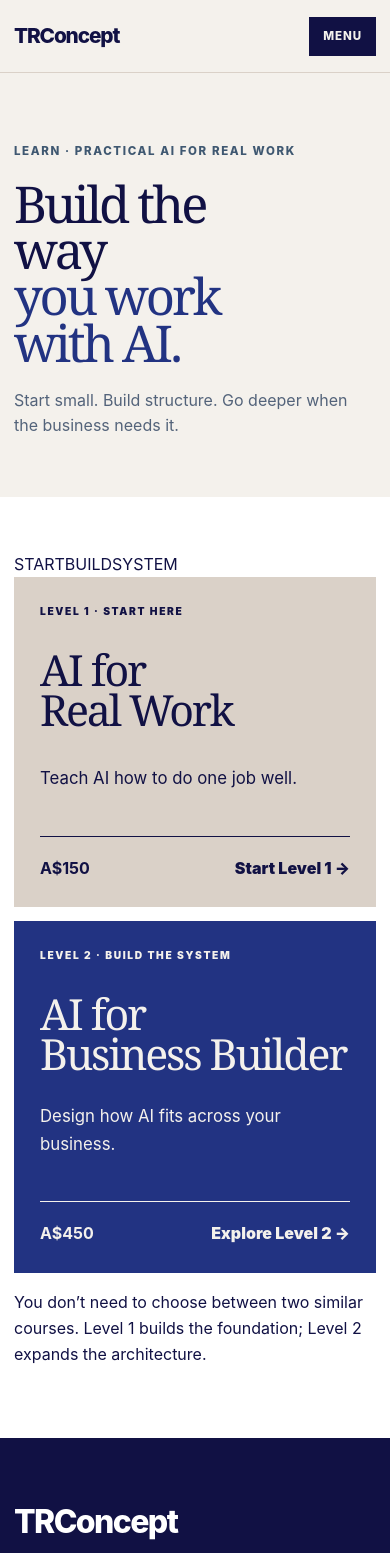
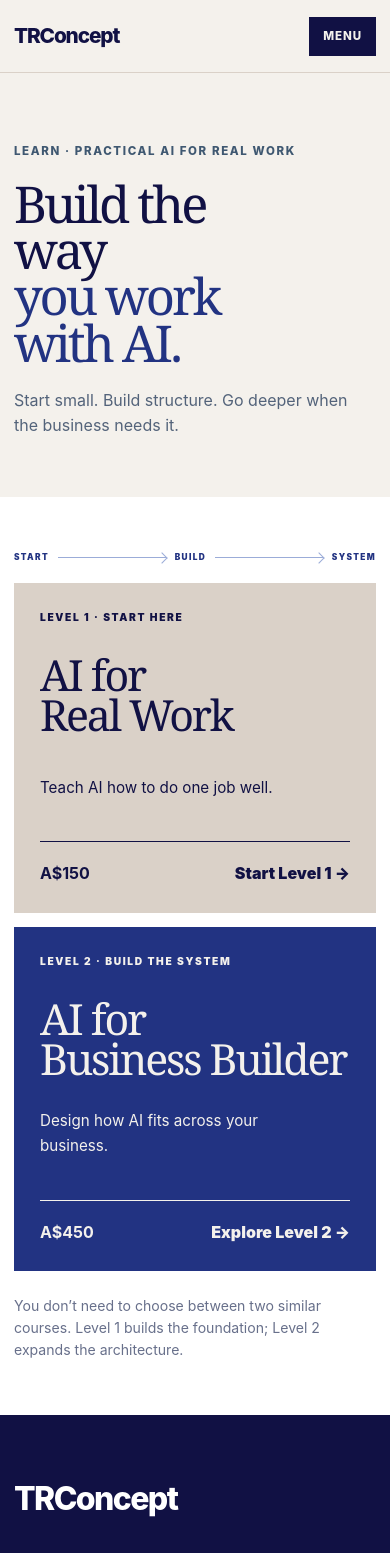
Before and after one commit to thuongr/tr-concept-website, a Next.js app: page /learn in a window 390 px wide. Shown: the top 1553 px of the page. Built offline with nearby package versions, Linux system fonts and the light colour scheme; no server answers; the database is empty.

Commit message:
style: make Learn page a concise progression

```diff
--- a/app/globals.css
+++ b/app/globals.css
@@ -522,3 +522,20 @@ p,li{max-width:var(--measure-body)}
  .learn-option{min-height:330px!important;padding:26px!important}
  .learn-option h2{font-size:clamp(2.5rem,11vw,3.5rem)!important}
 }
+
+
+/* Learn V4 — progression, not comparison */
+.learn-route-line{display:grid;grid-template-columns:auto 1fr auto 1fr auto;align-items:center;gap:14px;margin:0 0 26px;font-size:.62rem;font-weight:900;letter-spacing:.16em;color:#223382}
+.learn-route-line i{height:1px;background:#9bacd8;position:relative}.learn-route-line i:after{content:"";position:absolute;right:0;top:-3px;width:7px;height:7px;border-top:1px solid #9bacd8;border-right:1px solid #9bacd8;transform:rotate(45deg)}
+.learn-footnote-simple{max-width:650px;margin:24px 0 0;color:#68708b;font-size:.88rem;line-height:1.55}
+@media(max-width:560px){
+ .learn-intro{padding:64px 0 42px}
+ .learn-intro h1{font-size:clamp(3.2rem,14vw,4.3rem);line-height:.9;max-width:9ch}
+ .learn-short{max-width:27ch;font-size:1rem}
+ .learn-mark{min-height:180px}
+ .learn-options{padding:44px 0 64px}
+ .learn-option{min-height:310px;padding:24px}
+ .learn-option h2{font-size:2.55rem}
+ .learn-option p{font-size:.95rem}
+ .learn-route-line{margin-bottom:18px;gap:9px;font-size:.52rem}
+}
```
